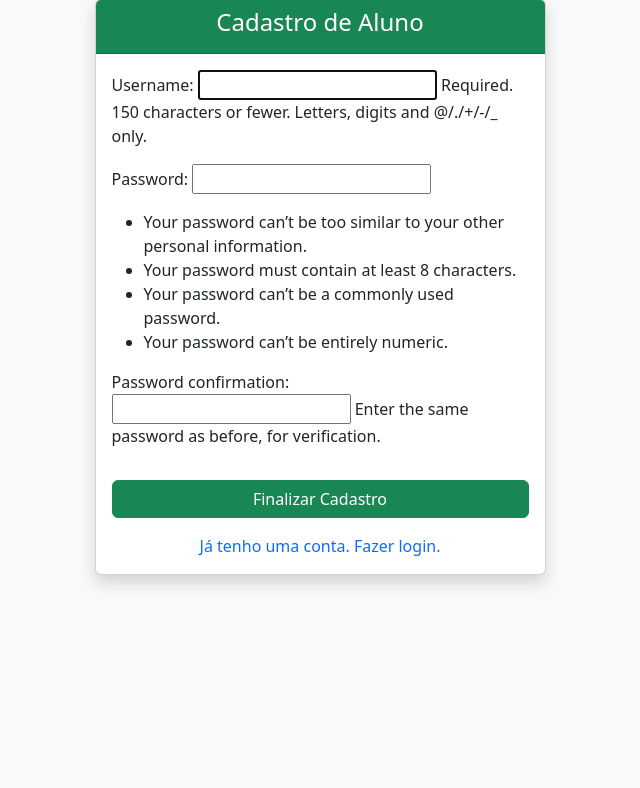
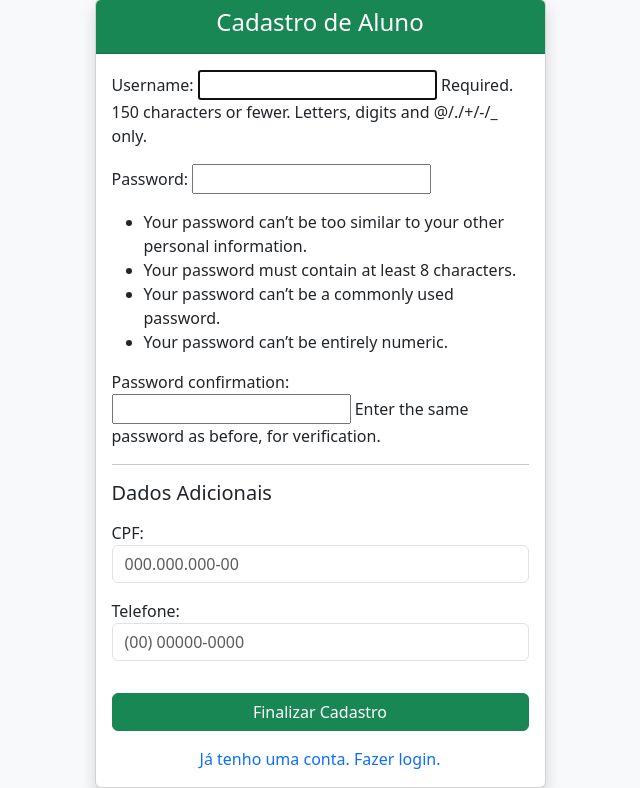
Before and after one commit to osmarfs/sistema-certificados, a Django app: page /cadastro/ in a window 1280 px wide. Shown: the part 49-837 px from the top of the page, without its empty margins (320-960 px from the left). Before the commit the page ends 635 px from the top, so only its background shows below. Run offline with Django 5.2, Linux system fonts and the light colour scheme.

Commit message:
adicionado a solicitação do CPF para colocar na emissão do certificado

```diff
--- a/eventos/forms.py
+++ b/eventos/forms.py
@@ -1,5 +1,5 @@
 from django import forms
-from .models import Evento
+from .models import Evento, AlunoPerfil
 from django.contrib.auth.models import User
 
 class EventoForm(forms.ModelForm):
@@ -29,3 +29,16 @@ class PerfilForm(forms.ModelForm):
             'last_name': 'Sobrenome',
             'email': 'E-mail',
         }
+
+class AlunoPerfilForm(forms.ModelForm):
+    class Meta:
+        model = AlunoPerfil
+        fields = ['cpf', 'telefone']
+        widgets = {
+            'cpf': forms.TextInput(attrs={'class': 'form-control', 'placeholder': '000.000.000-00', 'required': 'required'}),
+            'telefone': forms.TextInput(attrs={'class': 'form-control', 'placeholder': '(00) 00000-0000'}),
+        }
+        labels = {
+            'cpf': 'CPF',
+            'telefone': 'Telefone',
+        }
--- a/eventos/models.py
+++ b/eventos/models.py
@@ -1,6 +1,15 @@
 from django.db import models
 from django.contrib.auth.models import User
 import uuid
+
+# Adicione esta classe logo abaixo das importações
+class AlunoPerfil(models.Model):
+    user = models.OneToOneField(User, on_delete=models.CASCADE)
+    cpf = models.CharField(max_length=14, unique=True)
+    telefone = models.CharField(max_length=15, blank=True, null=True)
+
+    def __str__(self):
+        return f"Perfil de {self.user.username}"
 
 class Evento(models.Model):
     titulo = models.CharField(max_length=200)
--- a/eventos/templates/eventos/cadastro.html
+++ b/eventos/templates/eventos/cadastro.html
@@ -16,7 +16,10 @@
                     <div class="card-body">
                         <form method="POST">
                             {% csrf_token %}
-                            {{ form.as_p }}
+                            {{ form_user.as_p }}
+                            <hr>
+                            <h5 class="mb-3">Dados Adicionais</h5>
+                            {{ form_perfil.as_p }}
                             <button type="submit" class="btn btn-success w-100 mt-3">Finalizar Cadastro</button>
                         </form>
                         <div class="text-center mt-3">
--- a/eventos/templates/eventos/perfil.html
+++ b/eventos/templates/eventos/perfil.html
@@ -36,7 +36,8 @@
 
                         <form method="POST">
                             {% csrf_token %}
-                            {{ form.as_p }}
+                            {{ form_user.as_p }}
+                            {{ form_perfil.as_p }}
                             <hr>
                             <div class="text-end mt-3">
                                 <button type="submit" class="btn btn-primary">Salvar Alterações</button>
--- a/eventos/views.py
+++ b/eventos/views.py
@@ -6,9 +6,9 @@ from django.contrib.auth import login
 from django.http import HttpResponse
 from reportlab.lib.pagesizes import letter, landscape
 from reportlab.pdfgen import canvas
-from .forms import EventoForm, PerfilForm
+from .forms import EventoForm, PerfilForm, AlunoPerfilForm
 from django.utils import timezone
-from .models import Evento, Inscricao
+from .models import Evento, Inscricao, AlunoPerfil
 import qrcode
 import base64
 from io import BytesIO
@@ -90,19 +90,25 @@ def validar_checkin(request):
     return render(request, 'eventos/checkin.html')
 
 def cadastro_aluno(request):
-    # Se o aluno preencheu o formulário e clicou em enviar
     if request.method == 'POST':
-        form = UserCreationForm(request.POST)
-        if form.is_valid():
-            user = form.save() # Salva o usuário no banco
-            login(request, user) # Faz o login automático
-            messages.success(request, 'Cadastro realizado com sucesso! Bem-vindo(a).')
+        form_user = UserCreationForm(request.POST)
+        form_perfil = AlunoPerfilForm(request.POST)
+
+        if form_user.is_valid() and form_perfil.is_valid():
+            user = form_user.save()
+            # Salva o perfil atrelando-o ao usuário recém-criado
+            perfil = form_perfil.save(commit=False)
+            perfil.user = user
+            perfil.save()
+
+            login(request, user)
+            messages.success(request, 'Cadastro realizado com sucesso!')
             return redirect('lista_eventos')
     else:
-        # Se ele apenas abriu a página, carrega o formulário vazio
-        form = UserCreationForm()
+        form_user = UserCreationForm()
+        form_perfil = AlunoPerfilForm()
 
-    return render(request, 'eventos/cadastro.html', {'form': form})
+    return render(request, 'eventos/cadastro.html', {'form_user': form_user, 'form_perfil': form_perfil})
 
 # Exige a permissão nativa de adicionar eventos. Se não tiver, levanta erro de acesso negado.
 @permission_required('eventos.add_evento', raise_exception=True)
@@ -121,61 +127,48 @@ def criar_evento(request):
 
 @login_required(login_url='/login/')
 def gerar_certificado(request, inscricao_id):
-    # Garante que a inscrição pertence ao aluno logado e que a presença foi confirmada
     inscricao = get_object_or_404(Inscricao, id=inscricao_id, aluno=request.user, presenca_confirmada=True)
     evento = inscricao.evento
 
-    # Configura a resposta do Django para retornar um arquivo PDF
     response = HttpResponse(content_type='application/pdf')
     response['Content-Disposition'] = f'attachment; filename="certificado_{evento.id}.pdf"'
 
-    # Cria o arquivo PDF usando orientação de paisagem (landscape)
     p = canvas.Canvas(response, pagesize=landscape(letter))
     width, height = landscape(letter)
 
-    # --- Desenho do Layout do Certificado ---
-    # Borda externa
-    p.setLineWidth(4)
-    p.rect(20, 20, width - 40, height - 40)
+    # 1. Aplica a imagem de template do banco de dados como fundo
+    if evento.template_certificado:
+        # Pega o caminho absoluto da imagem no disco
+        caminho_imagem = evento.template_certificado.path
+        p.drawImage(caminho_imagem, 0, 0, width=width, height=height)
+    else:
+        # Fallback caso o evento não tenha imagem de template
+        p.setLineWidth(4)
+        p.rect(20, 20, width - 40, height - 40)
+        p.setFont("Helvetica-Bold", 32)
+        p.drawCentredString(width / 2, height - 100, "CERTIFICADO DE PARTICIPAÇÃO")
 
-    # Borda interna fina
-    p.setLineWidth(1)
-    p.rect(25, 25, width - 50, height - 50)
-
-    # Título Principal
-    p.setFont("Helvetica-Bold", 32)
-    p.drawCentredString(width / 2, height - 100, "CERTIFICADO DE PARTICIPAÇÃO")
-
-    # Texto de Conclusão
-    p.setFont("Helvetica", 18)
-    # Pega o nome completo, ou usa o username caso o aluno não tenha preenchido o perfil
+    # 2. Resgata o nome e o CPF
     nome_aluno = f"{inscricao.aluno.first_name} {inscricao.aluno.last_name}".strip()
     if not nome_aluno:
         nome_aluno = inscricao.aluno.username
 
-    texto = f"Certificamos que {nome_aluno.upper()} participou do evento"
-    p.drawCentredString(width / 2, height - 180, texto)
+    try:
+        cpf_aluno = inscricao.aluno.alunoperfil.cpf
+    except AlunoPerfil.DoesNotExist:
+        cpf_aluno = "CPF não registrado"
 
-    # Nome do Evento
-    p.setFont("Helvetica-Bold", 24)
-    p.drawCentredString(width / 2, height - 230, f"'{evento.titulo}'")
+    # 3. Desenha os dados do aluno por cima da imagem.
+    # Eixo X (width/2) centraliza. Eixo Y (height/2) controla a altura.
+    p.setFont("Helvetica-Bold", 26)
+    p.drawCentredString(width / 2, height / 2 + 10, nome_aluno.upper())
 
-    # Detalhes de Carga Horária
     p.setFont("Helvetica", 14)
-    detalhes = f"Realizado em {evento.data_inicio.strftime('%d/%m/%Y')} com carga horária total de {evento.carga_horaria} horas."
-    p.drawCentredString(width / 2, height - 300, detalhes)
+    p.drawCentredString(width / 2, height / 2 - 20, f"Portador(a) do CPF: {cpf_aluno}")
 
-    # Linha e espaço para assinatura da coordenação
-    p.setLineWidth(1)
-    p.line(width / 2 - 150, 100, width / 2 + 150, 100)
-    p.setFont("Helvetica", 12)
-    p.drawCentredString(width / 2, 80, "Coordenação de Extensão")
+    p.setFont("Helvetica-Oblique", 10)
+    p.drawString(30, 30, f"Código de Autenticação: {inscricao.ticket_hash}")
 
-    # Código de autenticidade (UUID gerado no check-in)
-    p.setFont("Helvetica-Oblique", 9)
-    p.drawString(40, 40, f"Código de Autenticação: {inscricao.ticket_hash}")
-
-    # Finaliza o PDF
     p.showPage()
     p.save()
 
@@ -184,15 +177,20 @@ def gerar_certificado(request, inscricao_id):
 
 @login_required(login_url='/login/')
 def perfil_usuario(request):
+    # Garante que administradores antigos sem perfil não gerem erro ao acessar a tela
+    perfil, created = AlunoPerfil.objects.get_or_create(user=request.user)
+
     if request.method == 'POST':
-        # Passamos 'instance=request.user' para que o Django saiba que estamos ATUALIZANDO o usuário atual
-        form = PerfilForm(request.POST, instance=request.user)
-        if form.is_valid():
-            form.save()
-            messages.success(request, 'Seu perfil foi atualizado com sucesso.')
+        form_user = PerfilForm(request.POST, instance=request.user)
+        form_perfil = AlunoPerfilForm(request.POST, instance=perfil)
+
+        if form_user.is_valid() and form_perfil.is_valid():
+            form_user.save()
+            form_perfil.save()
+            messages.success(request, 'Dados atualizados com sucesso.')
             return redirect('perfil_usuario')
     else:
-        # Carrega o formulário já preenchido com os dados atuais do banco
-        form = PerfilForm(instance=request.user)
+        form_user = PerfilForm(instance=request.user)
+        form_perfil = AlunoPerfilForm(instance=perfil)
 
-    return render(request, 'eventos/perfil.html', {'form': form})
+    return render(request, 'eventos/perfil.html', {'form_user': form_user, 'form_perfil': form_perfil})
```
Also changed, not shown: db.sqlite3, eventos/migrations/0005_alunoperfil.py (added).
